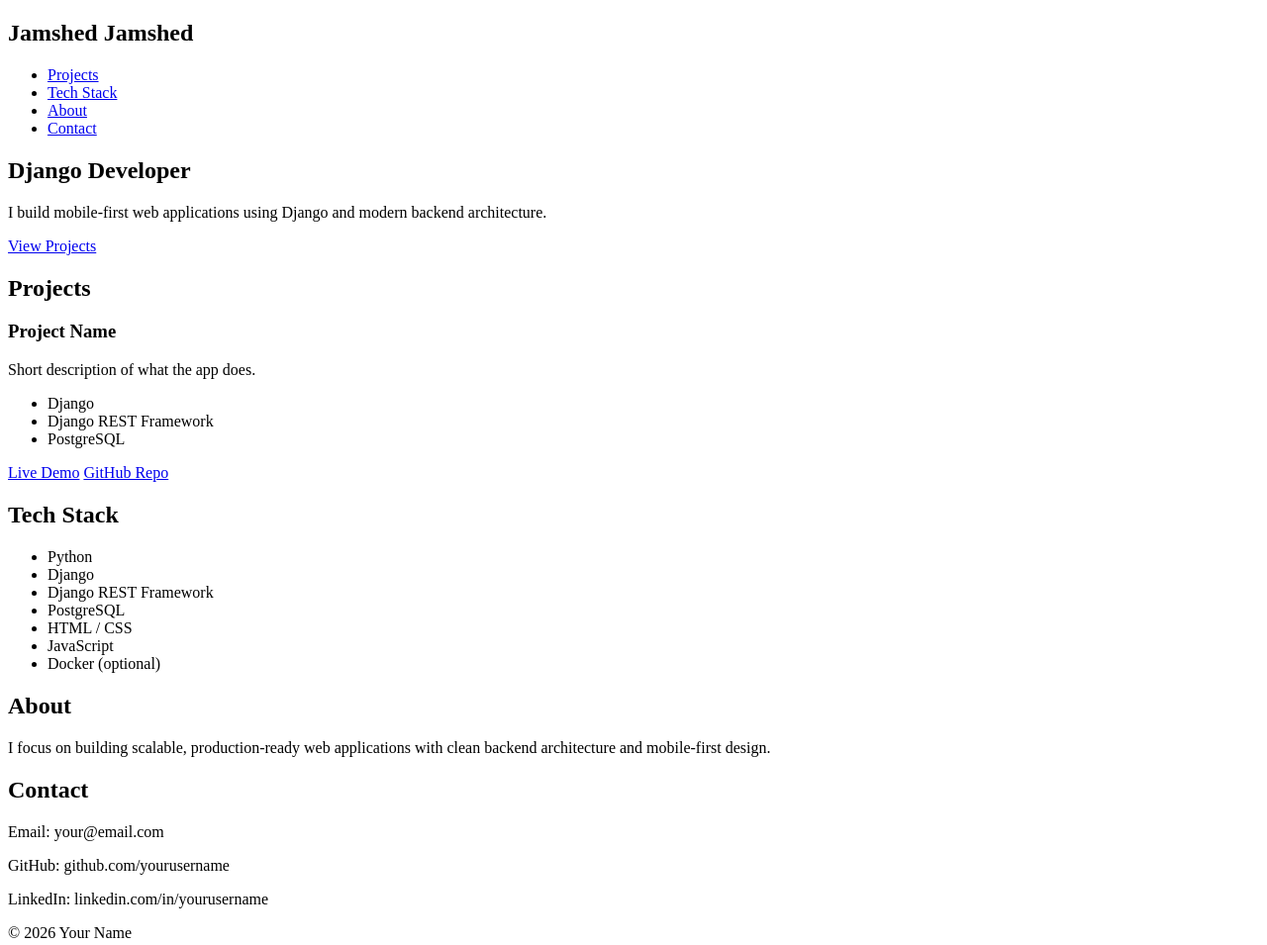
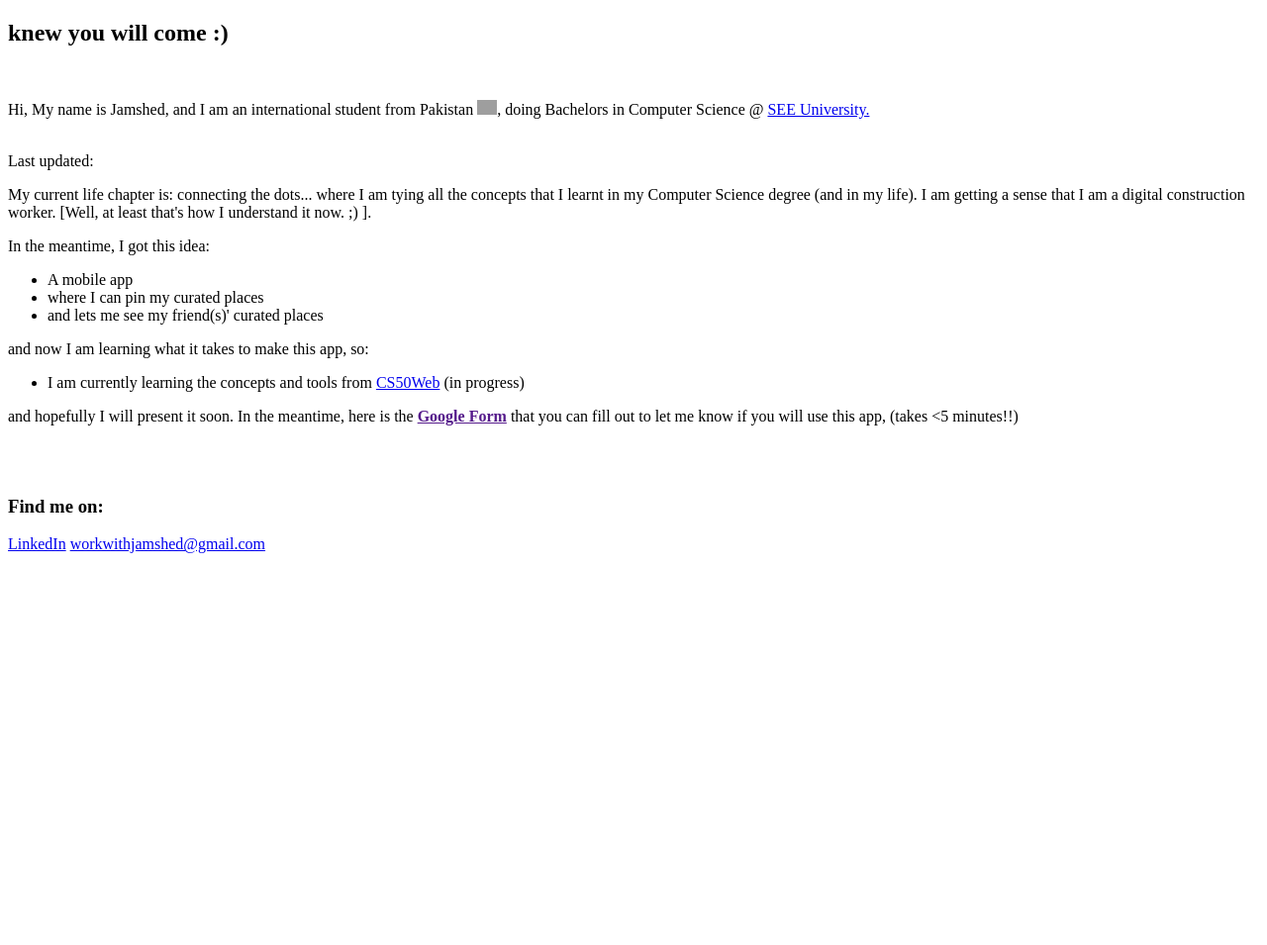
Before and after one commit to workwithjamshed/workwithjamshed.github.io, a plain HTML site: page index.html in a window 1280 px wide. Shown: the whole page at 99% size. After the commit the page ends 800 px from the top, so only its background shows below. Drawn offline with Linux system fonts and the light colour scheme; grey boxes are pictures that could not be loaded.

Commit message:
updated index.html because didn't liked the previous introducition

```diff
--- a/index.html
+++ b/index.html
@@ -3,80 +3,34 @@
 <head>
     <meta charset="UTF-8">
     <meta name="viewport" content="width=device-width, initial-scale=1.0">
-    <title>Jamshed Jamshed | Django Developer</title>
-    <meta name="description" content="Django Developer building scalable web applications.">
-    <link rel="stylesheet" href="style.css">
+    <title>Jamshed</title>
 </head>
 <body>
+    <h2>knew you will come :) </h2>
+    <br>
+    <p>Hi, My name is Jamshed, and I am an international student from Pakistan <img src="https://upload.wikimedia.org/wikipedia/commons/3/32/Flag_of_Pakistan.svg"
+     alt="Pakistan Flag" style="width:20px; height:auto;">, doing Bachelors in Computer Science @ <a href="https://www.seeu.edu.mk"> SEE University.</a></p>
+    <br>
+    <span>Last updated: </span>
+    <p>My current life chapter is: connecting the dots... where I am tying all the concepts that I learnt in my Computer Science degree (and in my life). I am getting a sense that I am a digital construction worker. [Well, at least that's how I understand it now. ;) ].</p>
+    <p>In the meantime, I got this idea:
+        <ul>
+            <li>A mobile app</li>
+            <li>where I can pin my curated places</li>
+            <li>and lets me see my friend(s)' curated places</li>
+        </ul>
+        and now I am learning what it takes to make this app, so:
+        <ul>
+            <li>I am currently learning the concepts and tools from <a href="#" onclick="alert('Oops! How about YOU open YouTube and search CS50Web by yourself if you REALLY REALLY want to explore.'); return false;">CS50Web</a> (in progress) </li>
+        </ul>
+        and hopefully I will present it soon. In the meantime, here is the <strong><a href="">Google Form</a></strong> that you can fill out to let me know if you will use this app, (takes <5 minutes!!)
+    </p>
+    <br><br>
+    <h3>Find me on:</h3>
+    <a href="https://www.linkedin.com/in/workwithjamshed">LinkedIn</a>
+    <a href="mailto:workwithjamshed@gmail.com">workwithjamshed@gmail.com</a>
 
-    <header>
-        <nav>
-            <h1>Jamshed Jamshed</h1>
-            <ul>
-                <li><a href="#projects">Projects</a></li>
-                <li><a href="#stack">Tech Stack</a></li>
-                <li><a href="#about">About</a></li>
-                <li><a href="#contact">Contact</a></li>
-            </ul>
-        </nav>
-    </header>
 
-    <section id="hero">
-        <h2>Django Developer</h2>
-        <p>I build mobile-first web applications using Django and modern backend architecture.</p>
-        <a href="#projects">View Projects</a>
-    </section>
-
-    <section id="projects">
-        <h2>Projects</h2>
-
-        <article>
-            <h3>Project Name</h3>
-            <p>Short description of what the app does.</p>
-            <ul>
-                <li>Django</li>
-                <li>Django REST Framework</li>
-                <li>PostgreSQL</li>
-            </ul>
-            <a href="#">Live Demo</a>
-            <a href="#">GitHub Repo</a>
-        </article>
-
-        <!-- Duplicate article block for each new project -->
-
-    </section>
-
-    <section id="stack">
-        <h2>Tech Stack</h2>
-        <ul>
-            <li>Python</li>
-            <li>Django</li>
-            <li>Django REST Framework</li>
-            <li>PostgreSQL</li>
-            <li>HTML / CSS</li>
-            <li>JavaScript</li>
-            <li>Docker (optional)</li>
-        </ul>
-    </section>
-
-    <section id="about">
-        <h2>About</h2>
-        <p>
-            I focus on building scalable, production-ready web applications
-            with clean backend architecture and mobile-first design.
-        </p>
-    </section>
-
-    <section id="contact">
-        <h2>Contact</h2>
-        <p>Email: your@email.com</p>
-        <p>GitHub: github.com/yourusername</p>
-        <p>LinkedIn: linkedin.com/in/yourusername</p>
-    </section>
-
-    <footer>
-        <p>© 2026 Your Name</p>
-    </footer>
 
 </body>
 </html>
```
